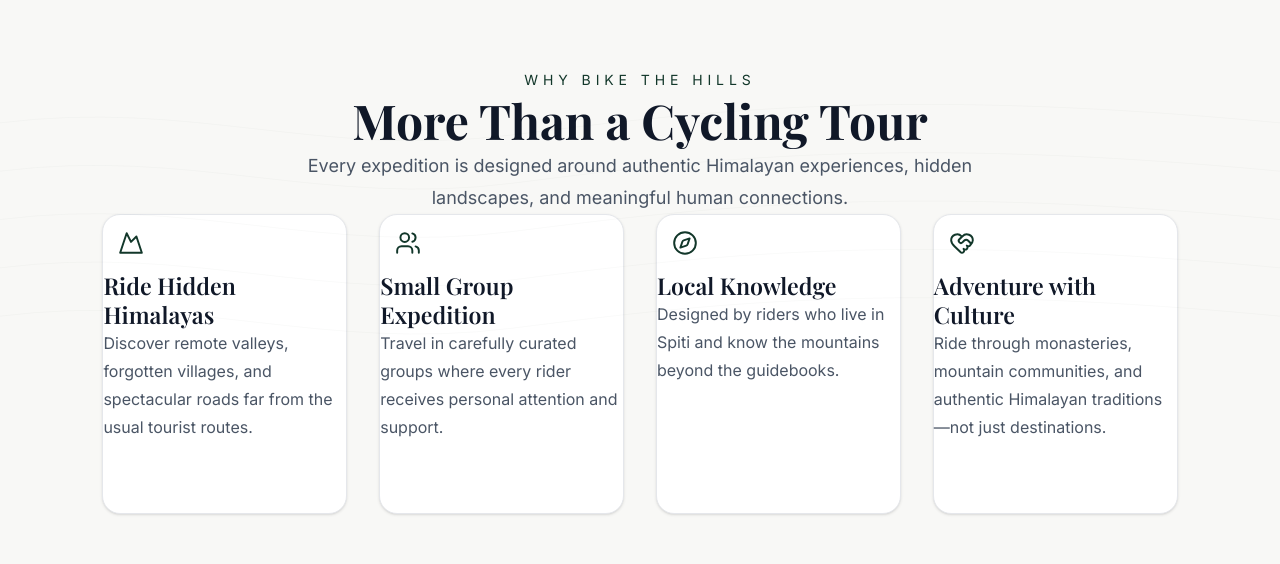
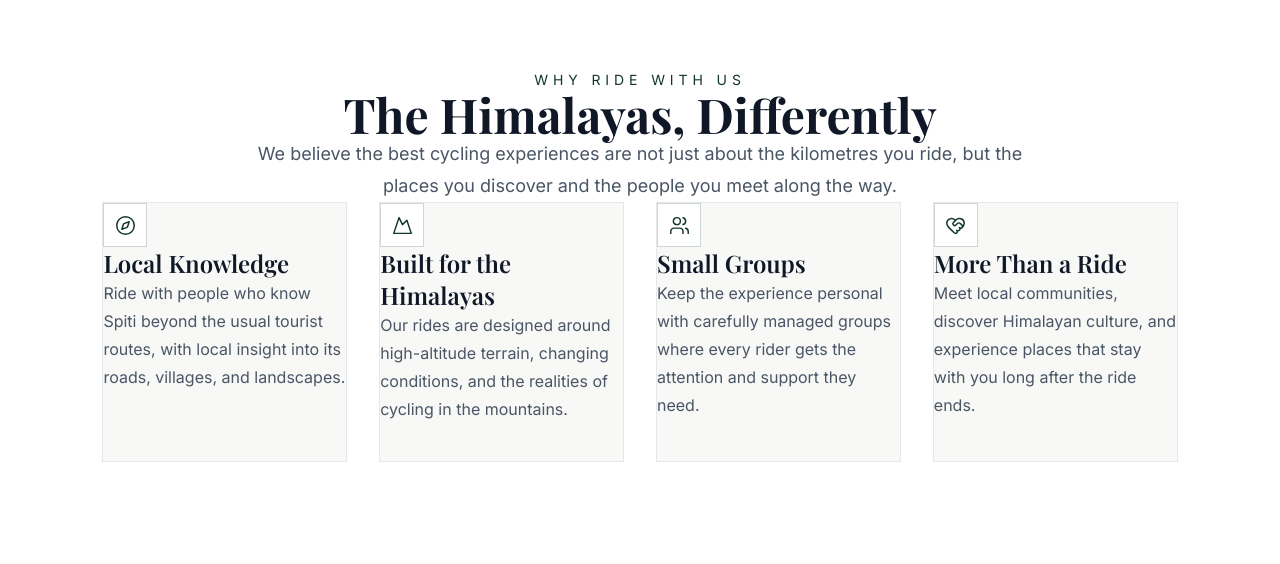
Before and after one commit to wilderpraveen/bike-the-hills, a Next.js app: page / in a window 1280 px wide. Shown: the part 1602-2166 px from the top of the page. Built offline with nearby package versions, Linux system fonts and the light colour scheme; a web font is replaced by a local one.

Commit message:
Sprint 3C – Part 2 compleated.

```diff
--- a/components/home/WhyRide.tsx
+++ b/components/home/WhyRide.tsx
@@ -2,104 +2,101 @@
 
 import { motion } from "framer-motion";
 import {
+  Compass,
   Mountain,
   Users,
-  Compass,
   HeartHandshake,
 } from "lucide-react";
-import ContourBackground from "../backgrounds/ContourBackground";
 
-const features = [
-  {
-    icon: Mountain,
-    title: "Ride Hidden Himalayas",
-    description:
-      "Discover remote valleys, forgotten villages, and spectacular roads far from the usual tourist routes.",
-  },
-  {
-    icon: Users,
-    title: "Small Group Expedition",
-    description:
-      "Travel in carefully curated groups where every rider receives personal attention and support.",
-  },
+const reasons = [
   {
     icon: Compass,
     title: "Local Knowledge",
     description:
-      "Designed by riders who live in Spiti and know the mountains beyond the guidebooks.",
+      "Ride with people who know Spiti beyond the usual tourist routes, with local insight into its roads, villages, and landscapes.",
+  },
+  {
+    icon: Mountain,
+    title: "Built for the Himalayas",
+    description:
+      "Our rides are designed around high-altitude terrain, changing conditions, and the realities of cycling in the mountains.",
+  },
+  {
+    icon: Users,
+    title: "Small Groups",
+    description:
+      "Keep the experience personal with carefully managed groups where every rider gets the attention and support they need.",
   },
   {
     icon: HeartHandshake,
-    title: "Adventure with Culture",
+    title: "More Than a Ride",
     description:
-      "Ride through monasteries, mountain communities, and authentic Himalayan traditions—not just destinations.",
+      "Meet local communities, discover Himalayan culture, and experience places that stay with you long after the ride ends.",
   },
 ];
 
 export default function WhyRide() {
   return (
-    <section className="relative overflow-hidden bg-[#f8f8f6] py-28">
-      <ContourBackground
-        opacity={0.07}
-        color="#12372A"
-        animate
-    />
-      <div className="max-w-7xl mx-auto px-6">
-
-        {/* Heading */}
+    <section className="relative overflow-hidden bg-white py-24">
+      <div className="container mx-auto px-6 flex flex-col items-center">
+        {/* Section Heading */}
 
         <motion.div
           initial={{ opacity: 0, y: 30 }}
           whileInView={{ opacity: 1, y: 0 }}
           viewport={{ once: true }}
           transition={{ duration: 0.6 }}
-          className="mx-auto mb-16 flex  flex-col items-center"
+          className="mx-auto mb-16 max-w-3xl text-center"
         >
-          <p className="mb-5 uppercase tracking-[0.35em] text-sm text-[#12372A] text-center">
-              Why Bike the Hills
+          <p className="mb-4 text-sm uppercase tracking-[0.35em] text-[#12372A]">
+            Why Ride With Us
           </p>
 
-          <h2 className="font-playfair text-5xl font-bold leading-tight text-gray-900">
-            More Than a Cycling Tour
+          <h2 className="font-playfair text-5xl font-bold text-gray-900">
+            The Himalayas, Differently
           </h2>
 
-          <p className="mt-6 max-w-3xl text-lg leading-8 text-gray-600 align-center text-center">
-            Every expedition is designed around authentic Himalayan experiences,
-            hidden landscapes, and meaningful human connections.
+          <p className="mt-6 text-lg leading-8 text-gray-600">
+            We believe the best cycling experiences are not just about the
+            kilometres you ride, but the places you discover and the people
+            you meet along the way.
           </p>
         </motion.div>
 
-        {/* Cards */}
+        {/* Reasons */}
 
-       <div className="mx-auto grid max-w-7xl gap-8 md:grid-cols-2 lg:grid-cols-4">
-
-          {features.map((feature, index) => {
-            const Icon = feature.icon;
+        <div className="grid gap-8 md:grid-cols-2 lg:grid-cols-4">
+          {reasons.map((reason, index) => {
+            const Icon = reason.icon;
 
             return (
-              <motion.div
-                key={feature.title}
-                initial={{ opacity: 0, y: 40 }}
+              <motion.article
+                key={reason.title}
+                initial={{ opacity: 0, y: 35 }}
                 whileInView={{ opacity: 1, y: 0 }}
                 viewport={{ once: true }}
                 transition={{
-                  delay: index * .12,
-                  duration: .5,
+                  delay: index * 0.1,
+                  duration: 0.5,
                 }}
-                className="group/card min-h-75 rounded-2xl border border-gray-200 bg-white p-7 shadow-sm transition-all duration-500 hover:-translate-y-2 hover:border-[#12372A] hover:shadow-xl"
+                className="group min-h-65 border border-gray-200 bg-[#f8f8f6] p-7 transition-all duration-500 hover:-translate-y-2 hover:border-[#12372A] hover:bg-white hover:shadow-xl"
               >
-               <div className="mb-6 flex h-14 w-14 items-center justify-center rounded-md bg-transparent text-[#12372A]">
-                  <Icon size={26} strokeWidth={1.8} />
-               </div>
+                {/* Icon */}
 
-                <h3 className="mb-4 font-playfair text-[1.45rem] font-semibold leading-tight text-gray-900">
-                  {feature.title}
+                <div className="mb-7 flex h-11 w-11 items-center justify-center border border-[#12372A]/20 bg-white text-[#12372A] transition-colors duration-300 group-hover:bg-[#12372A] group-hover:text-white">
+                  <Icon size={21} strokeWidth={1.7} />
+                </div>
+
+                {/* Content */}
+
+                <h3 className="font-playfair text-2xl font-semibold text-gray-900">
+                  {reason.title}
                 </h3>
 
-               <p className="leading-7 text-gray-600">
-                  {feature.description}
+                <p className="mt-4 leading-7 text-gray-600">
+                  {reason.description}
                 </p>
-              </motion.div>
+              </motion.article>
             );
           })}
         </div>
```
